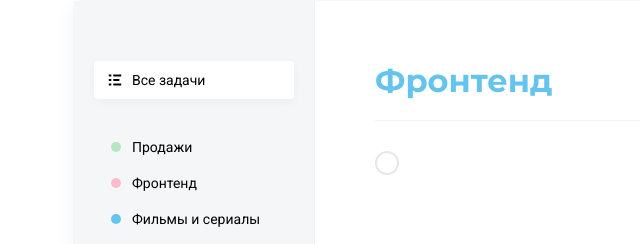
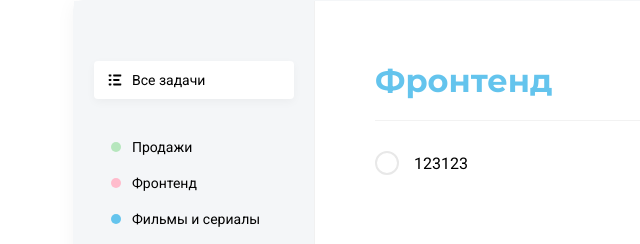
Before and after one commit to ArtemIgnatiev908976/ToDo_React, a React (Create React App) app in the folder to-do-list/: page / in a window 1280 px wide. Shown: the part 134-378 px from the top of the page, without its empty margins (191-831 px from the left). Built offline with nearby package versions, Linux system fonts and the light colour scheme.

Commit message:
добавил текст задачи

```diff
--- a/to-do-list/src/Components/Tasks/Tasks.jsx
+++ b/to-do-list/src/Components/Tasks/Tasks.jsx
@@ -22,9 +22,11 @@ const Tasks = () => {
                        <input id="check" type="checkbox"/>
                        <label htmlFor="check">
                            <img src={checkSvg} alt="Check icon"/>
+
                        </label>
+
                    </div>
-
+                   <p> 123123</p>
 
                </div>
 
```
